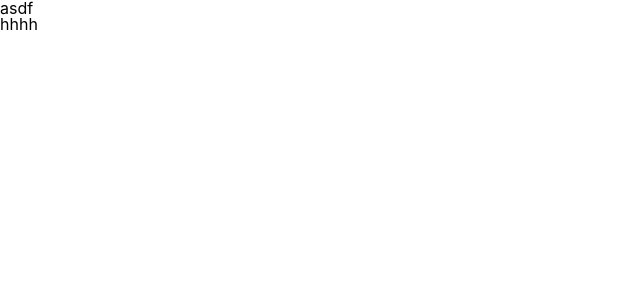
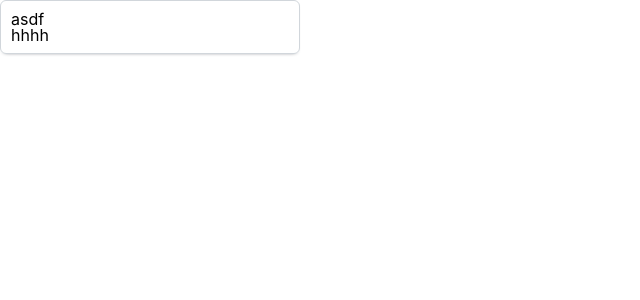
Before and after one commit to DarrenKwonDev/snu-coin, a React (Create React App) app: page / in a window 1280 px wide. Shown: the top 300 px of the page, without its empty margins (0-640 px from the left). Built offline with nearby package versions, Linux system fonts and the light colour scheme.

Commit message:
box default style mixin

```diff
--- a/src/App.js
+++ b/src/App.js
@@ -1,8 +1,20 @@
+import styled from "styled-components";
+import { defaultBoxStyle } from "./style/mixins";
+
+const S = {
+  Box: styled.div`
+    ${defaultBoxStyle}
+    width: 300px;
+  `,
+};
+
 function App() {
   return (
     <div>
-      <div>asdf</div>
-      <div>hhhh</div>
+      <S.Box>
+        <div>asdf</div>
+        <div>hhhh</div>
+      </S.Box>
     </div>
   );
 }
--- /dev/null
+++ b/src/style/mixins/index.js
@@ -0,0 +1,6 @@
+export const defaultBoxStyle = `
+  border: 1px solid var(--adaptiveGray300);
+  border-radius: 6px;
+  box-shadow: 0 2px 4px -4px var(--adaptiveGray900);
+  padding: 10px;
+`;
```
Also changed, not shown: src/Components/layout/header.js (added).
